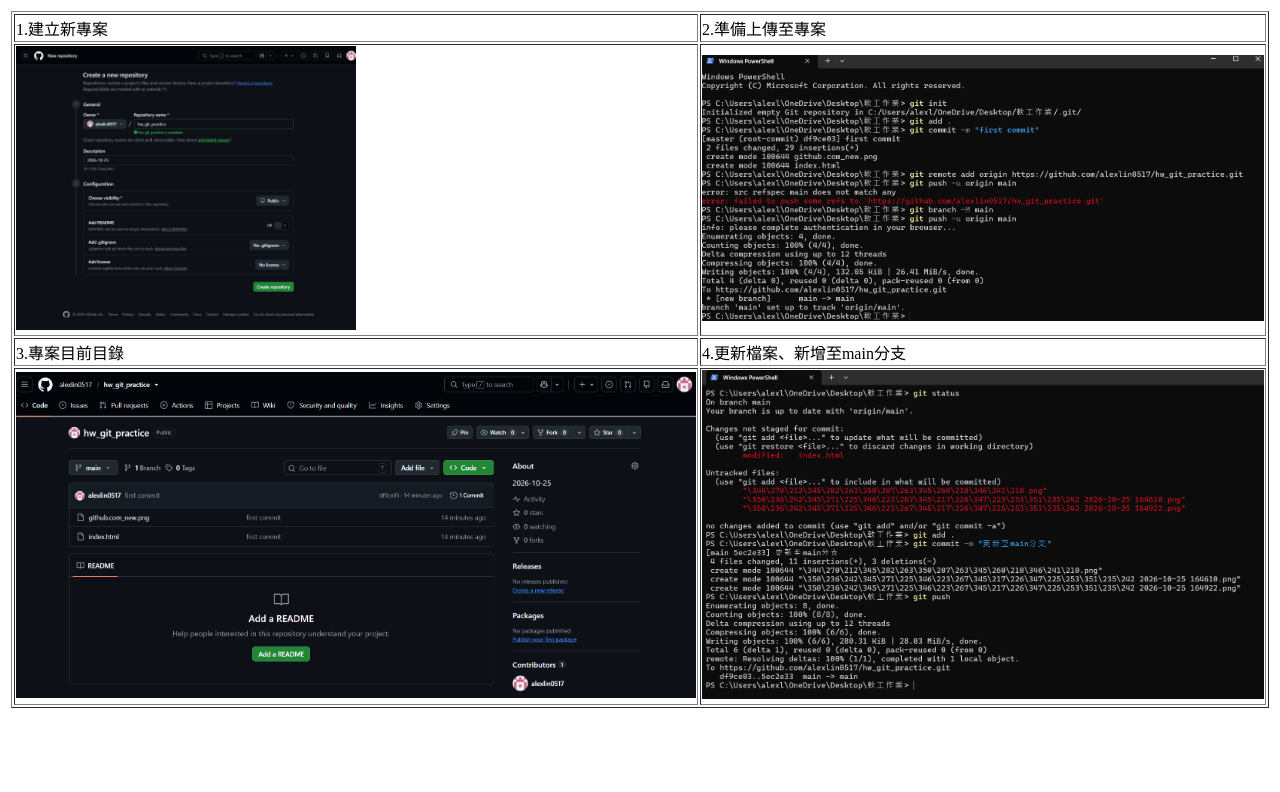
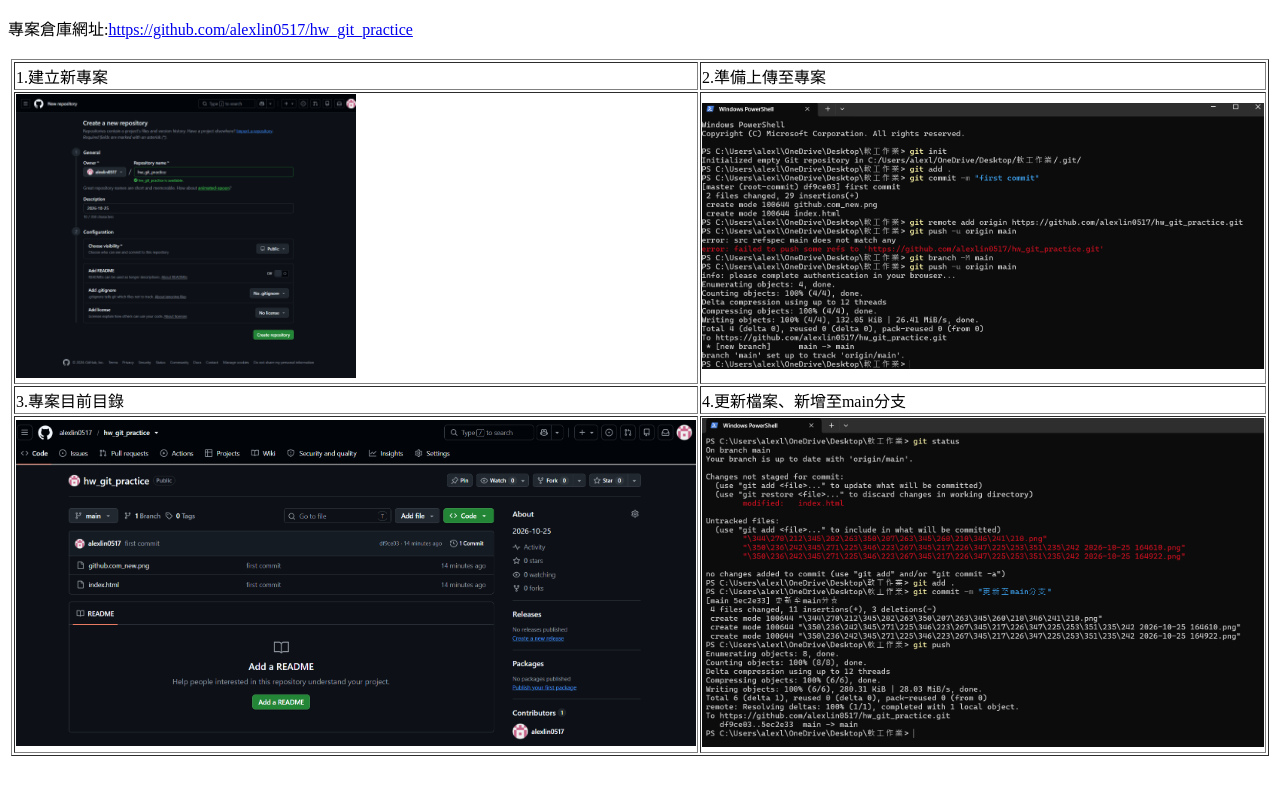
Before and after one commit to alexlin0517/hw_git_practice, a plain HTML site: page index.html in a window 1280 px wide. Drawn offline with Linux system fonts and the light colour scheme.

Commit message:
更新倉庫連結

```diff
--- a/index.html
+++ b/index.html
@@ -7,6 +7,7 @@
 </head>
 
 <body>
+    <p>專案倉庫網址:<a href="https://github.com/alexlin0517/hw_git_practice">https://github.com/alexlin0517/hw_git_practice</a></p>
     <table>
         <tr>
             <!--td style="width: 30%;"></td-->
```
